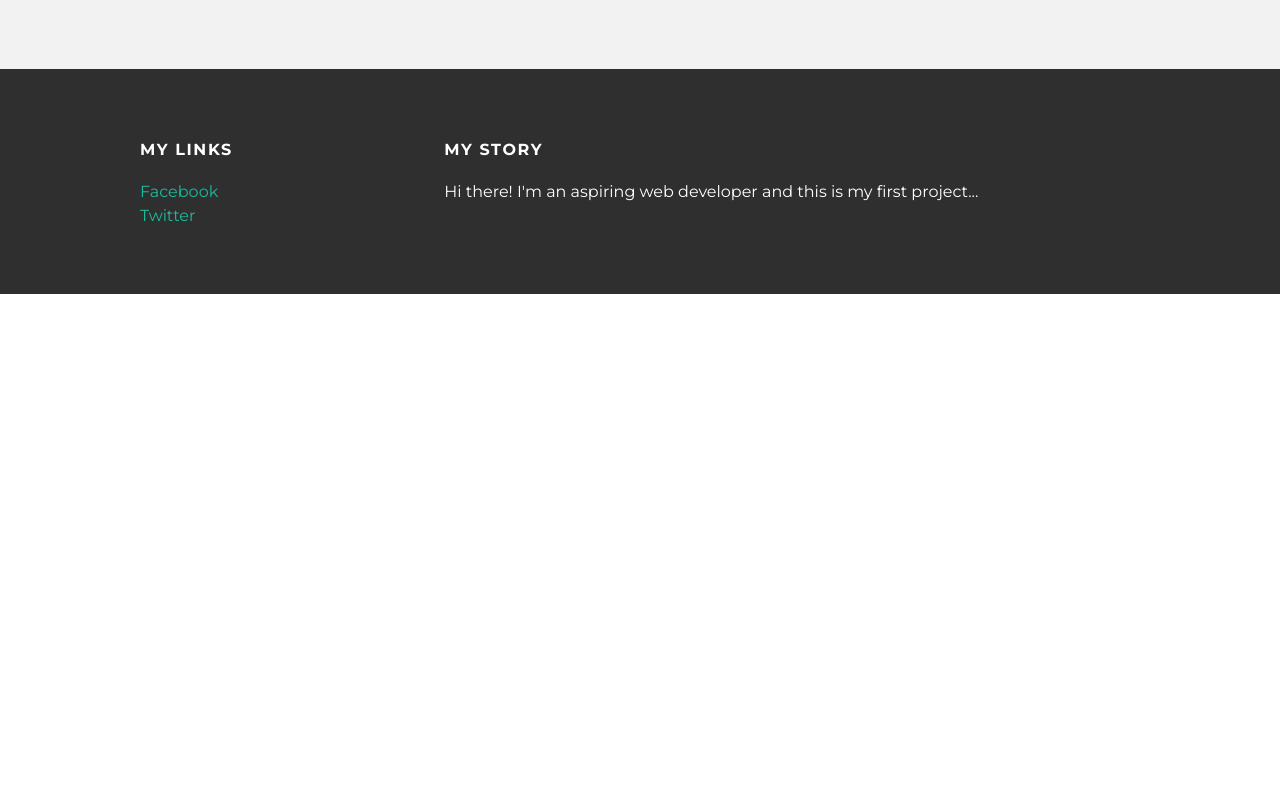
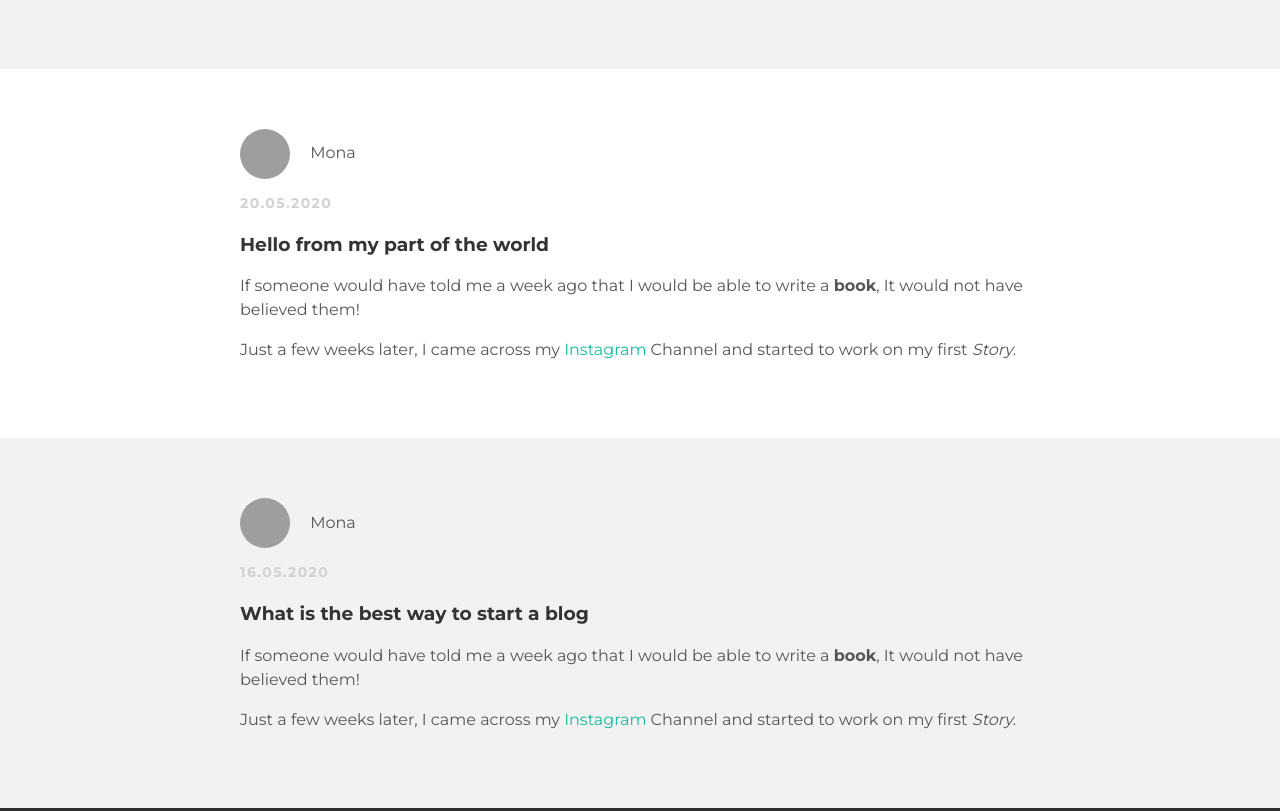
Before and after one commit to moritzbohm/moritzbohm.github.io, a plain HTML site: page index.html in a window 1280 px wide. Shown: the part 820-1631 px from the top of the page. Before the commit the page ends 1114 px from the top, so only its background shows below. Drawn offline with Linux system fonts and the light colour scheme; grey boxes are pictures that could not be loaded.

Commit message:
Change Mail and add more posts

```diff
--- a/index.html
+++ b/index.html
@@ -12,14 +12,13 @@
     <a id="header-title" href="index.html">My Blog</a>
     <ul id="header-nav">
       <li><a href="about.html">About</a></li>
-      <li><a href="mailto:mail@moritzbohm.de?subject=feedback">Contact</a></li>
+      <li><a href="mailto:winter4all@gmail.com?subject=feedback">Contact</a></li>
     </ul>
   </div>
 </div>
 
 <div id="content">
   <div class="post-container">
-
     <div class="post">
       <div class="post-author">
         <img src="Mona.png">
@@ -32,7 +31,6 @@
         write a <strong>book</strong>, It would not have believed them!</p>
         <p>Just a few weeks later, I came across my <a href="https://instagram.com">Instagram</a>
           Channel and started to work on my first <em>Story</em>.</p>
-
       </div>
     </div>
   </div>
@@ -49,7 +47,38 @@
         make a <strong>website</strong>, It would not have believed them!</p>
         <p>Just a few weeks later, I came across <a href="https://getmimo.com">Mimo</a>
            and started to work on a <em>real</em> blog.</p>
-
+      </div>
+    </div>
+  </div>
+  <div class="post-container">
+    <div class="post">
+      <div class="post-author">
+        <img src="Mona.png">
+        <span>Mona</span>
+      </div>
+      <p class="post-date">20.05.2020</p>
+      <h3 class="post-title">Hello from my part of the world</h3>
+      <div class="post-content">
+        <p>If someone would have told me a week ago that I would be able to
+        write a <strong>book</strong>, It would not have believed them!</p>
+        <p>Just a few weeks later, I came across my <a href="https://instagram.com">Instagram</a>
+          Channel and started to work on my first <em>Story</em>.</p>
+      </div>
+    </div>
+  </div>
+  <div class="post-container">
+    <div class="post">
+      <div class="post-author">
+        <img src="Moritz.jpg">
+        <span>Mona</span>
+      </div>
+      <p class="post-date">16.05.2020</p>
+      <h3 class="post-title">What is the best way to start a blog</h3>
+      <div class="post-content">
+        <p>If someone would have told me a week ago that I would be able to
+        write a <strong>book</strong>, It would not have believed them!</p>
+        <p>Just a few weeks later, I came across my <a href="https://instagram.com">Instagram</a>
+          Channel and started to work on my first <em>Story</em>.</p>
       </div>
     </div>
   </div>
```
Also changed, not shown: about.html (+1 -1 lines).
